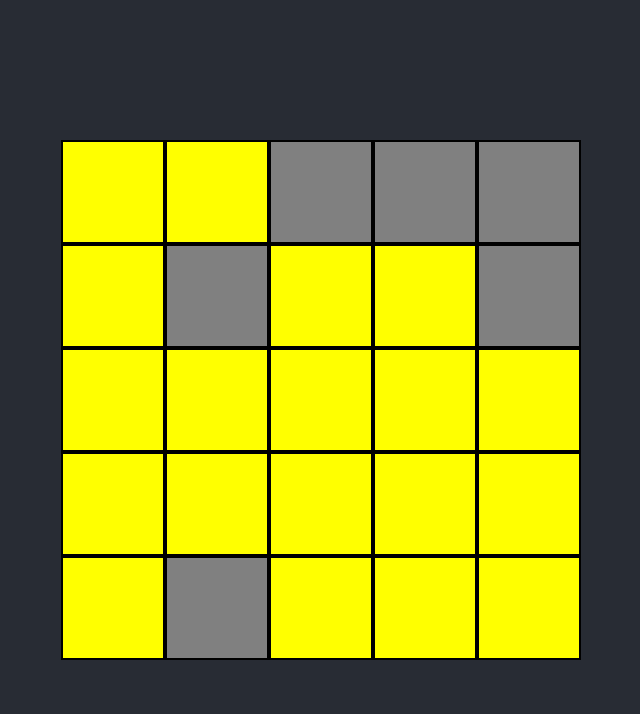
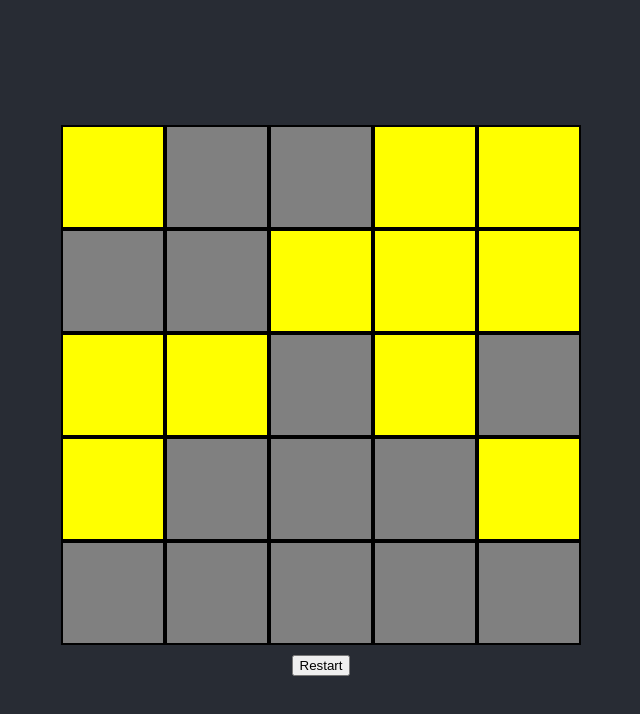
Before and after one commit to nick-telsan/lights-out, a React (Create React App) app: page / in a window 1280 px wide. Shown: the top 714 px of the page, without its empty margins (319-959 px from the left). Built offline with nearby package versions, Linux system fonts and the light colour scheme.

Commit message:
Tile toggle and better randomization

```diff
--- a/src/Components/GameGrid/index.tsx
+++ b/src/Components/GameGrid/index.tsx
@@ -11,28 +11,72 @@ const GameGrid: React.FC<IProps> = ({}) => {
 
     // Set up grid
     useEffect(() => {
-        var initTiles: [boolean[]] = [[]];
+        startGame();
+    }, []);
+
+    // Generate an all true (lit) board.
+    const startGame = () => {
+        var initTiles: boolean[][] = [[]];
+
         for(var i = 0; i < 5; i++){
             for(var j = 0; j < 5; j++){
-                var value = Math.random();
-                if(value > 0.5 ){
-                    initTiles[i].push(true);
-                } else {
-                    initTiles[i].push(false);
-                }
+                initTiles[i].push(true);
             }
             if(i < 4){
                 initTiles.push([]);
             }
+        }
 
+        initTiles = randomizeTiles(initTiles);
+        setTiles(initTiles);
+    }
+
+    // Instead of making a complicated algorithm for determining if a puzzle is solvable...
+    // we just some random moves on the table. This is always reversable, so the table is solvable...
+    // but the user wont know the order of moves to undo them.
+    const randomizeTiles = (initTiles: boolean[][]) => {
+        var tempTiles: boolean[][] = initTiles;
+        for(var i = 0; i < 5; i++){
+            for(var j = 0; j < 5; j++){
+                if(Math.random() > 0.5){
+                    tempTiles = handleTile(tempTiles, i, j);
+                }
+            }
         }
-        setTiles(initTiles);
-        console.log(tiles);
-    }, []);
 
+        return(tempTiles);
+    }
+
+    // Checks position of the tile and flips tile and surrounding tiles.
+    const handleTile = (initTiles: boolean[][], row: number, col: number) => {
+        var tempTiles = initTiles;
+
+        tempTiles[row][col] = !tempTiles[row][col];
+
+        //  Left
+        if( col !== 0){
+            tempTiles[row][col - 1] = !tempTiles[row][col - 1];
+        }
+        // Bottom
+        if( row !== 4){
+            tempTiles[row + 1][col] = !tempTiles[row + 1][col];
+        }
+        //  Right
+        if( col !== 4){
+            tempTiles[row][col + 1] = !tempTiles[row][col + 1];
+        }
+        // Top
+        if( row !== 0){
+            tempTiles[row - 1][col] = !tempTiles[row - 1][col];
+        }
+
+        return(tempTiles);
+    }
+
+    // Callback from Tile component.
     const callback = (row: number, col: number) => {
         var tempTiles = tiles;
-        tempTiles[row][col] = !tempTiles[row][col];
+        tempTiles = handleTile(tempTiles, row, col);
 
         // 2D array is not agreeing with me. Concat the new array on the to old one and then slice off the old one...
         setTiles(tiles.concat(tempTiles).slice(5));
@@ -48,6 +92,11 @@ const GameGrid: React.FC<IProps> = ({}) => {
                     )}
                 </div>
             )}
+            <div>
+                <div>
+                    <button onClick={startGame}>Restart</button>
+                </div>
+            </div>
         </div>
     )
 }
```
Also changed, not shown: 1 other file (tests, documents, lock files or other folders).
